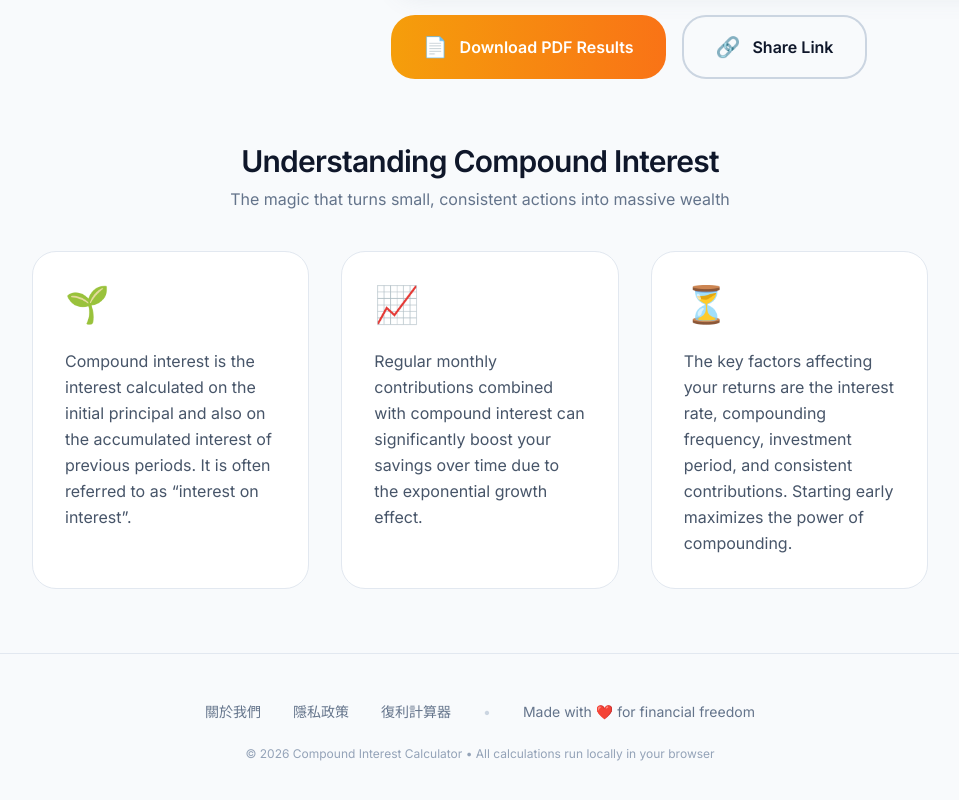
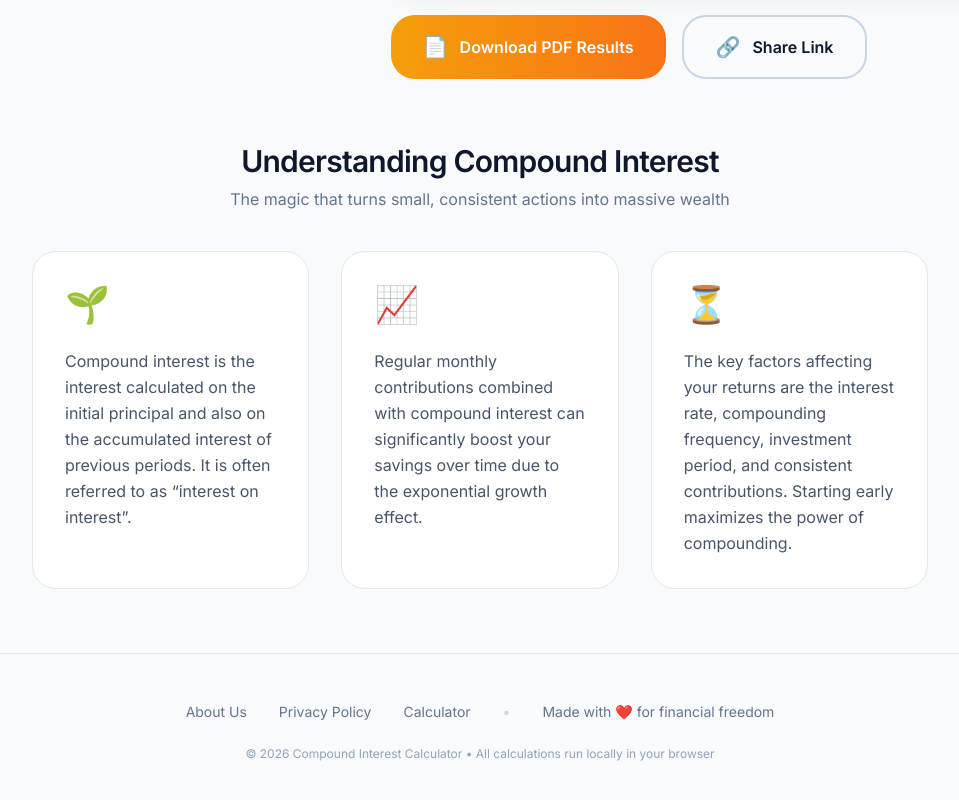
Before and after one commit to dailyanswer852-ai/compound-calculator, a plain HTML site: page index.html in a window 1280 px wide. Shown: the part 2052-2852 px from the top of the page, without its empty margins (160-1119 px from the left). Drawn offline with nearby package versions, Linux system fonts and the light colour scheme.

Commit message:
Update index.html

```diff
--- a/index.html
+++ b/index.html
@@ -173,12 +173,12 @@
             </div>
         </div>
 
-        <!-- FOOTER LINKS -->
+        <!-- FOOTER WITH FULL LANGUAGE SYNC -->
         <footer class="max-w-7xl mx-auto px-6 py-12 border-t border-slate-200 dark:border-slate-800 mt-16">
             <div class="flex flex-wrap justify-center gap-x-8 gap-y-4 text-sm text-slate-500 dark:text-slate-400">
-                <a href="about.html" class="hover:text-slate-700 dark:hover:text-slate-300 transition-colors">關於我們</a>
-                <a href="privacy.html" class="hover:text-slate-700 dark:hover:text-slate-300 transition-colors">隱私政策</a>
-                <a href="index.html" class="hover:text-slate-700 dark:hover:text-slate-300 transition-colors">復利計算器</a>
+                <a href="about.html" class="hover:text-slate-700 dark:hover:text-slate-300 transition-colors" data-key="aboutUs">About Us</a>
+                <a href="privacy.html" class="hover:text-slate-700 dark:hover:text-slate-300 transition-colors" data-key="privacyPolicy">Privacy Policy</a>
+                <a href="index.html" class="hover:text-slate-700 dark:hover:text-slate-300 transition-colors" data-key="calculator">Calculator</a>
                 <span class="text-slate-300 dark:text-slate-700">•</span>
                 <span>Made with ❤️ for financial freedom</span>
             </div>
@@ -192,6 +192,9 @@
         const translations = {
             en: {
                 title: "Compound Interest Calculator",
+                aboutUs: "About Us",
+                privacyPolicy: "Privacy Policy",
+                calculator: "Calculator",
                 initialAmount: "Initial Amount",
                 monthlyContribution: "Monthly Contribution",
                 annualRate: "Annual Interest Rate (%)",
@@ -217,6 +220,9 @@
             },
             zh: {
                 title: "復利計算器",
+                aboutUs: "關於我們",
+                privacyPolicy: "隱私政策",
+                calculator: "復利計算器",
                 initialAmount: "初始金額",
                 monthlyContribution: "每月貢獻",
                 annualRate: "年利率 (%)",
```
